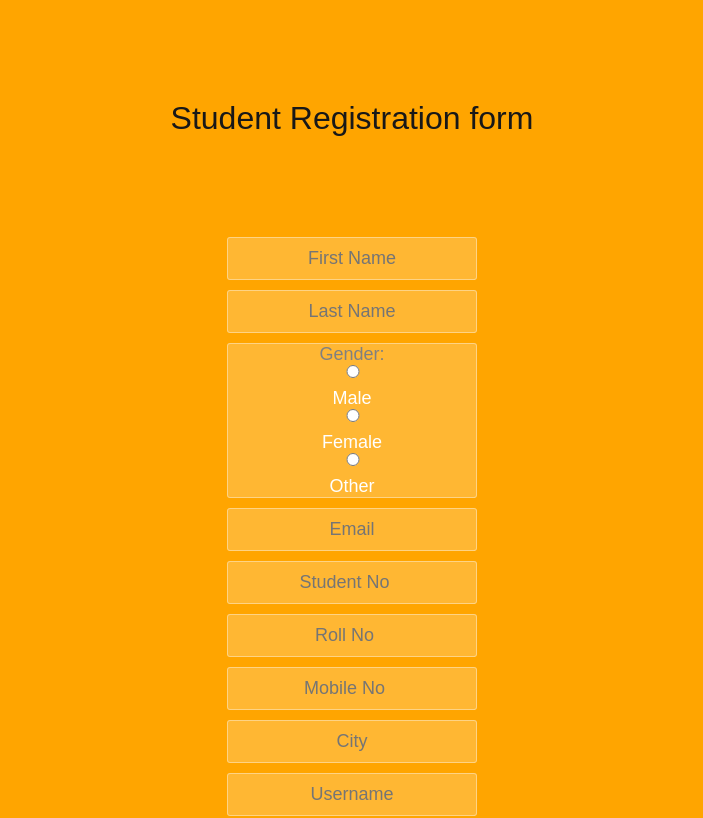
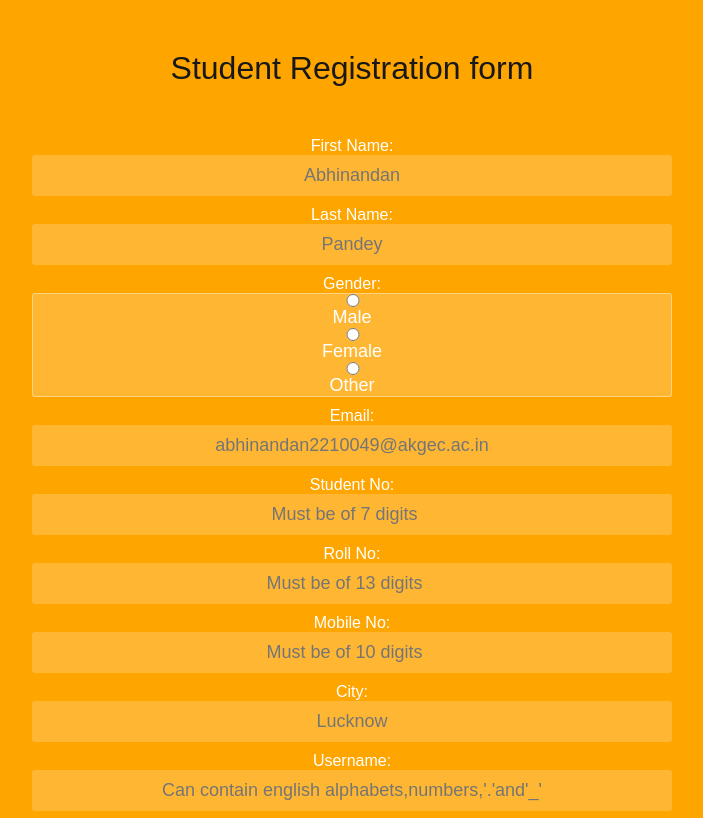
Before and after one commit to abhinandnn/form-reactjs, a React (Create React App) app: page / in a window 1280 px wide. Shown: the top 818 px of the page, without its empty margins (288-991 px from the left). Built offline with nearby package versions, Linux system fonts and the light colour scheme.

Commit message:
fixed the validations

```diff
--- a/public/styles.css
+++ b/public/styles.css
@@ -5,7 +5,7 @@
   font-weight: 300;}
 .header{
   text-align: center;
-  padding: 100px;
+  padding: 50px;
   color: #181818;
 }
 body {
@@ -23,23 +23,26 @@ body {
   text-align: center;
 }
 input {
-  border: 1px solid rgba(252, 252, 252, 0.4);
+  border: 0px;
   background-color: rgba(252, 252, 252, 0.2);
-  width: 250px;
+  width: 50vw;
   border-radius: 3px;
   font-family: "Source Sans Pro", sans-serif;
   padding: 10px 15px;
-  margin: 0 auto 10px auto;
+  margin: 0 auto 0px auto;
   display: block;
   text-align: center;
   font-size: 18px;
   color: white;
   font-weight: 300;
 }
+input:focus{
+  outline: none;
+}
 .gender{
   border: 1px solid rgba(252, 252, 252, 0.4);
   background-color: rgba(252, 252, 252, 0.2);
-  width: 250px;
+  width: 50vw;
   border-radius: 3px;
   font-family: "Source Sans Pro", sans-serif;
   margin: 0 auto 10px auto;
@@ -51,13 +54,17 @@ input {
 .gh{
   color: grey;
 }
+.eror{
+  color: red;
+  margin: 0 auto 10px auto;
+}
 button {
   appearance: none;
   outline: 0;
   background-color: white;
   border: 0;
   padding: 10px 15px;
-  color: #50a3a2;
+  color: #181818;
   border-radius: 3px;
   width: 250px;
   font-size: 18px;
--- a/src/components/Validation.jsx
+++ b/src/components/Validation.jsx
@@ -4,44 +4,64 @@ const useForm = () => {
 const [inputs, setInputs] = useState({
     firstname: "",
     lastname: "",
+    gender: "",
     email: "",
     studentno: "",
     rollno: "",
-    phone: "",
+    mobile: "",
     address: "",
     username: "",
     password: "",
     password2: ""
 });
-
+const [error,setError]  =  useState({
+  firstname: "",
+    lastname: "",
+    gender:"",
+    email: "",
+    studentno: "",
+    rollno: "",
+    mobile: "",
+    address: "",
+    username: "",
+    password: "",
+    password2: ""
+})
 
   const handleChange = e => {
     setInputs({
       ...inputs,
       [e.target.name]: e.target.value
     });
+
   };
-
+  const email_valid= /^[^\s@]+@[^\s@]+\.[^\s@]+$/;
+  const mobile_valid= /^((\+91)|(91)|0?)[6-9]\d{9}$/;
+  const rollno_valid= /^[1-2]\d{12}$/;
+  const studentno_valid= /^[1-2]\d{6}$/;
+  const valid_text=/^[a-zA-Z ]*$/;
+  const username_valid=/^[a-zA-Z][a-zA-Z0-9._]{4,}$/;
+  const password_valid=/^(?=.*[A-Za-z])(?=.*\d)[A-Za-z\d]{6,}/;
   const handleSubmit = e => {
     e.preventDefault();
-    const error = {
-    firstname: (inputs.firstname.trim()==='')|(inputs.firstname.length>15) ? 'lol' : '',
-    lastname: (inputs.lastname.length>15) ? 'lol' : '',
-    address: (inputs.address.trim()==='')|(inputs.address.length>20) ? 'lol' : '',
-    studentno: (inputs.studentno.trim()==='')|!(inputs.studentno.length===7) ? 'lol' : '',
-    rollno: (inputs.rollno.trim()==='')|!(inputs.rollno.length===13) ? 'lol' : '',
-    phone: (inputs.phone.trim() === '')|!(inputs.phone.length===10)? 'lol' : '',
-    email: (inputs.email.trim() === '')|(inputs.email.length>50)? 'lol' : '',
-    username: (inputs.username.trim()==='')|(inputs.username.length>15) ? 'lol' : '',
-    password: (inputs.password.trim() === '')|!(inputs.password===inputs.password2)|(inputs.password.length<8) ? 'lol' : '',
-    password2: inputs.password2.trim() === '' ? 'lol' : '',
-  }
+    setError( {
+    firstname: !valid_text.test(inputs.firstname.trim())|inputs.firstname.trim()===''|(inputs.firstname.length>15) ? 'Enter the First Name correctly!' : '',
+    lastname: !valid_text.test(inputs.lastname.trim())|(inputs.lastname.length>15) ? 'Enter the Last Name correctly!' : '',
+    gender: inputs.gender ? '':'Enter your gender',
+    address: !valid_text.test(inputs.address.trim())|inputs.address.trim()===''|(inputs.address.length>20) ? 'Enter the City Name correctly!' : '',
+    studentno: !studentno_valid.test(inputs.studentno.trim()) ? 'Enter the Student No correctly!' : '',
+    rollno: !rollno_valid.test(inputs.rollno.trim())? 'Enter the Roll No correctly!' : '',
+    mobile: !mobile_valid.test(inputs.mobile.trim())? 'Enter the Mobile No correctly!' : '',
+    email: (inputs.email.trim() === '')|!email_valid.test(inputs.email.trim())|(inputs.email.length>50)? 'Enter the email correctly!' : '',
+    username: !username_valid.test(inputs.username.trim())|(inputs.username.trim()==='')|(inputs.username.length>15) ? 'Enter the Username correctly!' : '',
+    password: !password_valid.test(inputs.password.trim())|(inputs.password.trim() === '')|(inputs.password.length<6) ? 'Password should contain atleast one letter and one number' : '',
+    password2: !(inputs.password===inputs.password2) ? 'Password is not matching!' : '',
+  })
 
       let hasErrors = false;
       for (const i in error) {
         if (error[i] !== '') {
           hasErrors = true;
-          break;
         }
       }
 
@@ -52,7 +72,7 @@ const [inputs, setInputs] = useState({
       console.log('fill all the details correctly!');
   };
 
-  return { handleChange, inputs, handleSubmit };
+  return { handleChange, inputs, handleSubmit, error };
 };
 
 export default useForm;
--- a/src/components/form.jsx
+++ b/src/components/form.jsx
@@ -3,92 +3,110 @@ import Validation from "./Validation";
 
 
 function Form() {
-  const { handleChange, inputs, handleSubmit } = Validation();
+  const { handleChange, inputs, handleSubmit, error} = Validation();
 
   return (
     <div className="form">
       <form onSubmit={handleSubmit}>
+
         <div className="form__row">
+          <label>First Name:</label>
           <input
             type="text"
             name="firstname"
-            placeholder="First Name"
+            placeholder="Abhinandan"
             value={inputs.firstname}
             onChange={handleChange}
           />
-
+<p className="eror">{error.firstname}</p>
+<label>Last Name:</label>
           <input
             type="text"
             name="lastname"
-            placeholder="Last Name"
+            placeholder="Pandey"
             value={inputs.lastname}
             onChange={handleChange}
           />
+          <p className="eror">{error.lastname}</p>
+          <label>Gender:</label>
           <div className="gender" onChange={handleChange}>
-            <p className="gh">Gender:</p>
         <input type="radio" value="Male" name="gender" /> Male
         <input type="radio" value="Female" name="gender" /> Female
         <input type="radio" value="Other" name="gender" /> Other
       </div>
-
+        <p className="eror">{error.gender}</p>
+        <label>Email:</label>
           <input
             type="email"
             name="email"
-            placeholder="Email"
+            placeholder="abhinandan2210049@akgec.ac.in"
             value={inputs.email}
             onChange={handleChange}
-
           />
+          <p className="eror">{error.email}</p>
+          <label>Student No:</label>
           <input
             type="number"
             name="studentno"
-            placeholder="Student No"
+            placeholder="Must be of 7 digits"
             value={inputs.studentno}
             onChange={handleChange}
           />
+          <p className="eror">{error.studentno}</p>
+          <label>Roll No:</label>
           <input
             type="number"
             name="rollno"
-            placeholder="Roll No"
+            placeholder="Must be of 13 digits"
             value={inputs.rollno}
             onChange={handleChange}
           />
-
+<p className="eror">{error.rollno}</p>
+<label>Mobile No:</label>
           <input
             type="number"
-            name="phone"
-            placeholder="Mobile No"
-            value={inputs.phone}
+            name="mobile"
+            placeholder="Must be of 10 digits"
+            value={inputs.mobile}
             onChange={handleChange}
           />
+          <p className="eror">{error.mobile}</p>
+          <label>City:</label>
           <input
             type="textarea"
             name="address"
-            placeholder="City"
+            placeholder="Lucknow"
             value={inputs.address}
             onChange={handleChange}
           />
+          <p className="eror">{error.address}</p>
+          <label>Username:</label>
           <input
             type="text"
             name="username"
-            placeholder="Username"
+            placeholder="Can contain english alphabets,numbers,'.'and'_'"
             value={inputs.username}
             onChange={handleChange}
           />
+          <p className="eror">{error.username}</p>
+          <label>Password:</label>
           <input
             type="password"
             name="password"
-            placeholder="Password"
+            placeholder="Must have 6 characters"
             value={inputs.password}
             onChange={handleChange}
           />
+          <p className="eror">{error.password}</p>
+          <label>Confirm Password</label>
           <input
             type="password"
             name="password2"
-            placeholder="Confirm Password *"
+            placeholder="Should be same as password"
             value={inputs.password2}
             onChange={handleChange}
           />
+          <p className="eror">{error.password2}</p>
           <button>SUBMIT</button>
         </div>
       </form>
```
